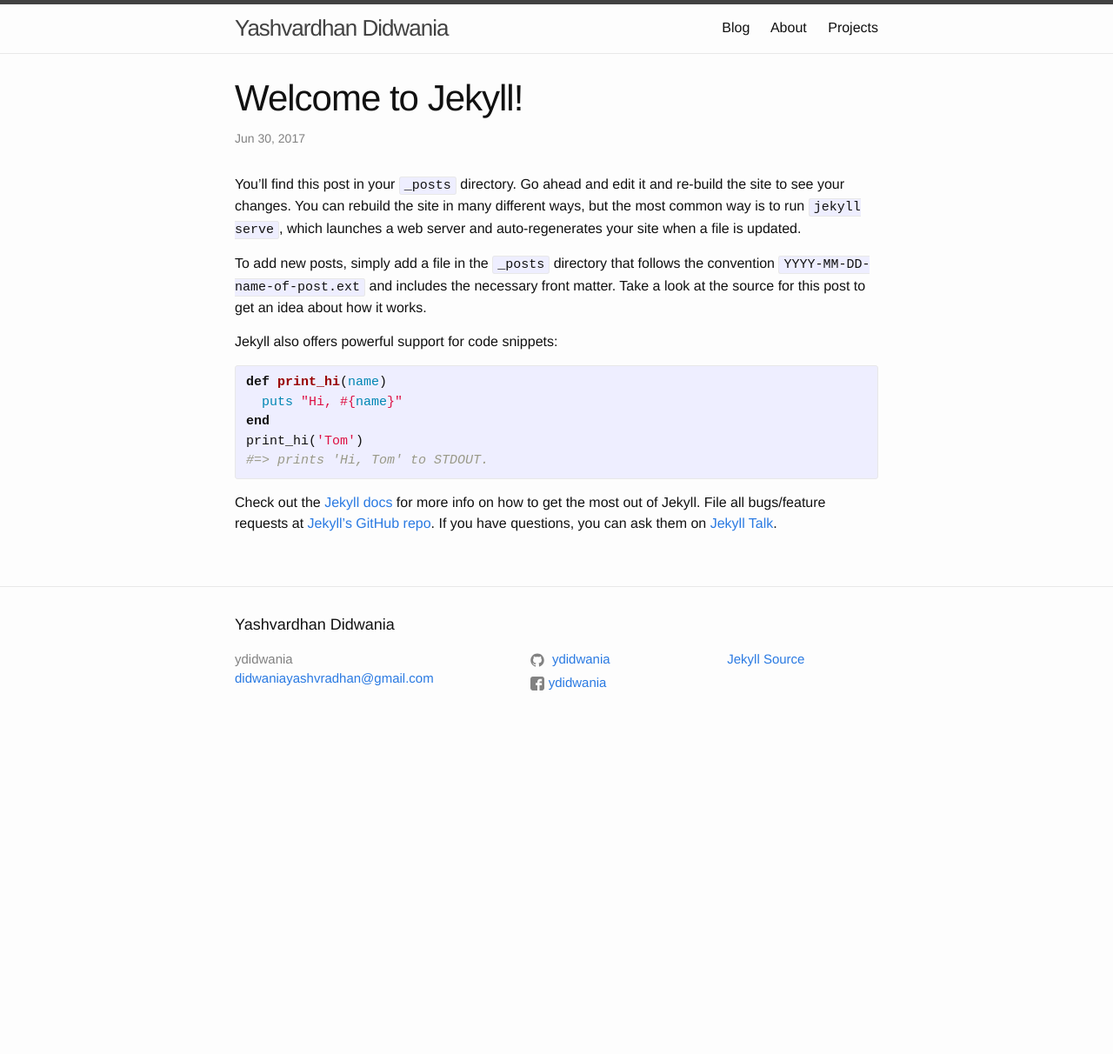
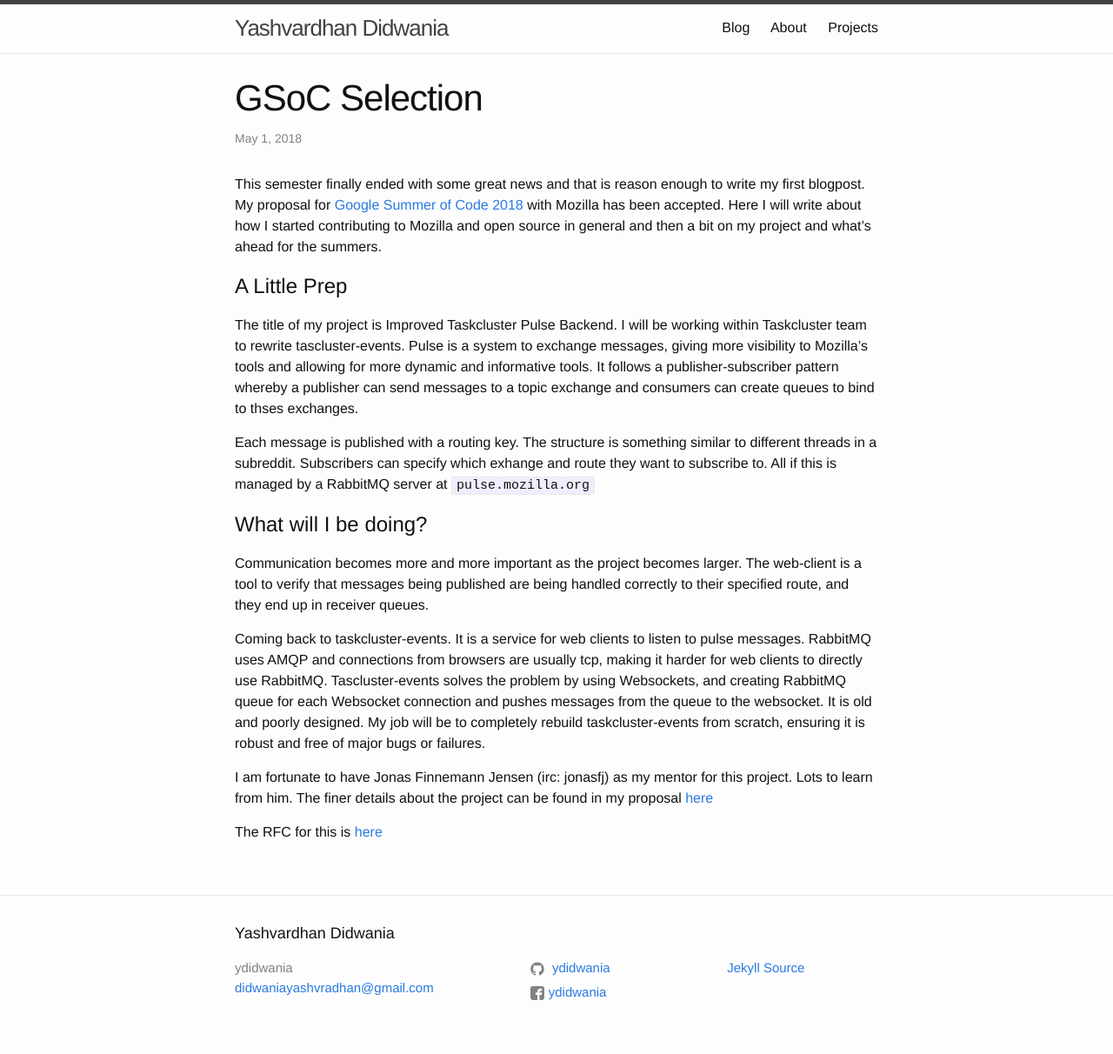
Before and after one commit to ydidwania/ydidwania.github.io, a Jekyll site: the page built from _posts/2017-06-30-welcome-to-jekyll.md, in a window 1280 px wide. Shown: the whole page at 87% size. Built offline with Jekyll 4.4.1, drawn with Linux system fonts in a browser that asks for light colours; before the commit the page ends 900 px from its top, so only the background shows below that.

Commit message:
gsoc blog draft-incomplete

```diff
--- a/_posts/2017-06-30-welcome-to-jekyll.md
+++ b/_posts/2017-06-30-welcome-to-jekyll.md
@@ -1,25 +1,36 @@
 ---
 layout: post
-title:  "Welcome to Jekyll!"
-date:   2017-06-30 13:45:53 +0530
-categories: jekyll update
+title:  "GSoC Selection"
+date:   2018-05-01 13:45:53 +0530
+
 ---
-You’ll find this post in your `_posts` directory. Go ahead and edit it and re-build the site to see your changes. You can rebuild the site in many different ways, but the most common way is to run `jekyll serve`, which launches a web server and auto-regenerates your site when a file is updated.
 
-To add new posts, simply add a file in the `_posts` directory that follows the convention `YYYY-MM-DD-name-of-post.ext` and includes the necessary front matter. Take a look at the source for this post to get an idea about how it works.
+This semester finally ended with some great news and that is reason enough to write my first blogpost. My proposal for [Google Summer of Code 2018][gsoc] with Mozilla has been accepted. Here I will write about how I started contributing to Mozilla and open source in general and then a bit on my project and what's ahead for the summers.
 
-Jekyll also offers powerful support for code snippets:
+# A Little Prep
 
-{% highlight ruby %}
-def print_hi(name)
-  puts "Hi, #{name}"
-end
-print_hi('Tom')
-#=> prints 'Hi, Tom' to STDOUT.
-{% endhighlight %}
+The title of my project is Improved Taskcluster Pulse Backend. I will be working within Taskcluster team to
+rewrite tascluster-events. Pulse is a system to exchange messages, giving more visibility to Mozilla's tools and allowing for more dynamic and informative tools. It follows a publisher-subscriber pattern whereby a publisher can send messages to a topic exchange and consumers can create queues to bind to thses exchanges.
 
-Check out the [Jekyll docs][jekyll-docs] for more info on how to get the most out of Jekyll. File all bugs/feature requests at [Jekyll’s GitHub repo][jekyll-gh]. If you have questions, you can ask them on [Jekyll Talk][jekyll-talk].
+Each message is published with a routing key. The structure is something similar to different threads in a subreddit. Subscribers can specify which exhange and route they want to subscribe to. All if this is managed by a RabbitMQ server at `pulse.mozilla.org`
 
-[jekyll-docs]: https://jekyllrb.com/docs/home
-[jekyll-gh]:   https://github.com/jekyll/jekyll
-[jekyll-talk]: https://talk.jekyllrb.com/
+
+
+# What will I be doing?
+
+Communication becomes more and more important as the project becomes larger. The web-client is a tool to verify that messages being published are being handled correctly to their specified route, and they end up in receiver queues.
+
+Coming back to taskcluster-events. It is a service for web clients to listen to pulse messages. RabbitMQ uses AMQP and connections from browsers are usually tcp, making it harder for web clients to directly use RabbitMQ.
+Tascluster-events solves the problem by using Websockets, and creating RabbitMQ queue for each Websocket connection and pushes messages from the queue to the websocket. It is old and poorly designed. My job will be to completely rebuild taskcluster-events from scratch, ensuring it is robust and free of major bugs or failures.
+
+I am fortunate to have Jonas Finnemann Jensen (irc: jonasfj) as my mentor for this project. Lots to learn from him. The finer details about the project can be found in my proposal [here][proposal]
+
+The RFC for this is [here][rfc]
+
+
+
+
+
+[gsoc]: https://summerofcode.withgoogle.com/
+[proposal]:   https://drive.google.com/file/d/1egLVTK9WHlgGaYQfeFiUHMSAnAoLjFTF/view?usp=sharing
+[rfc]:https://github.com/taskcluster/taskcluster-rfcs/pull/104
```
Also changed, not shown: 4 other files.
